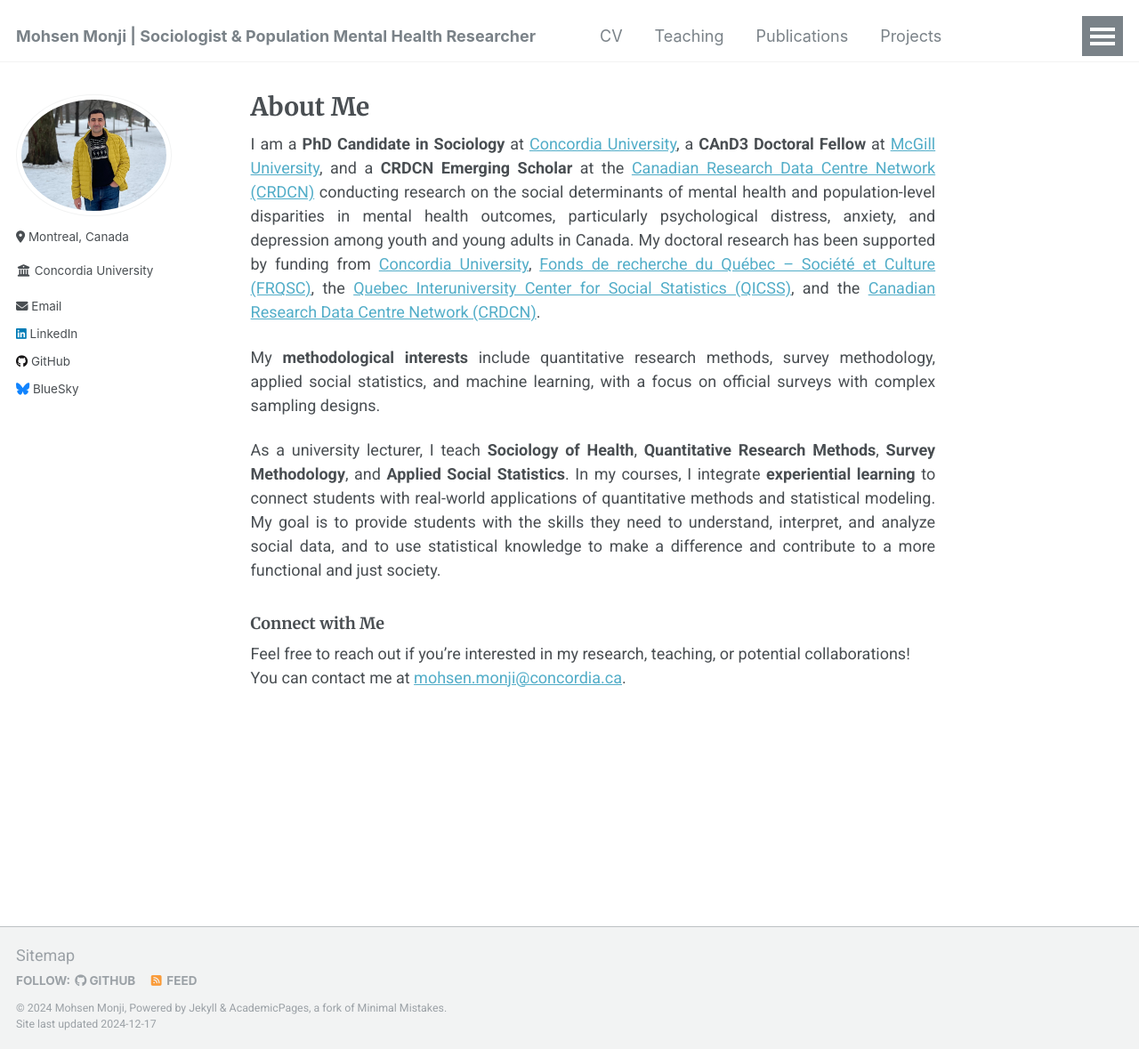
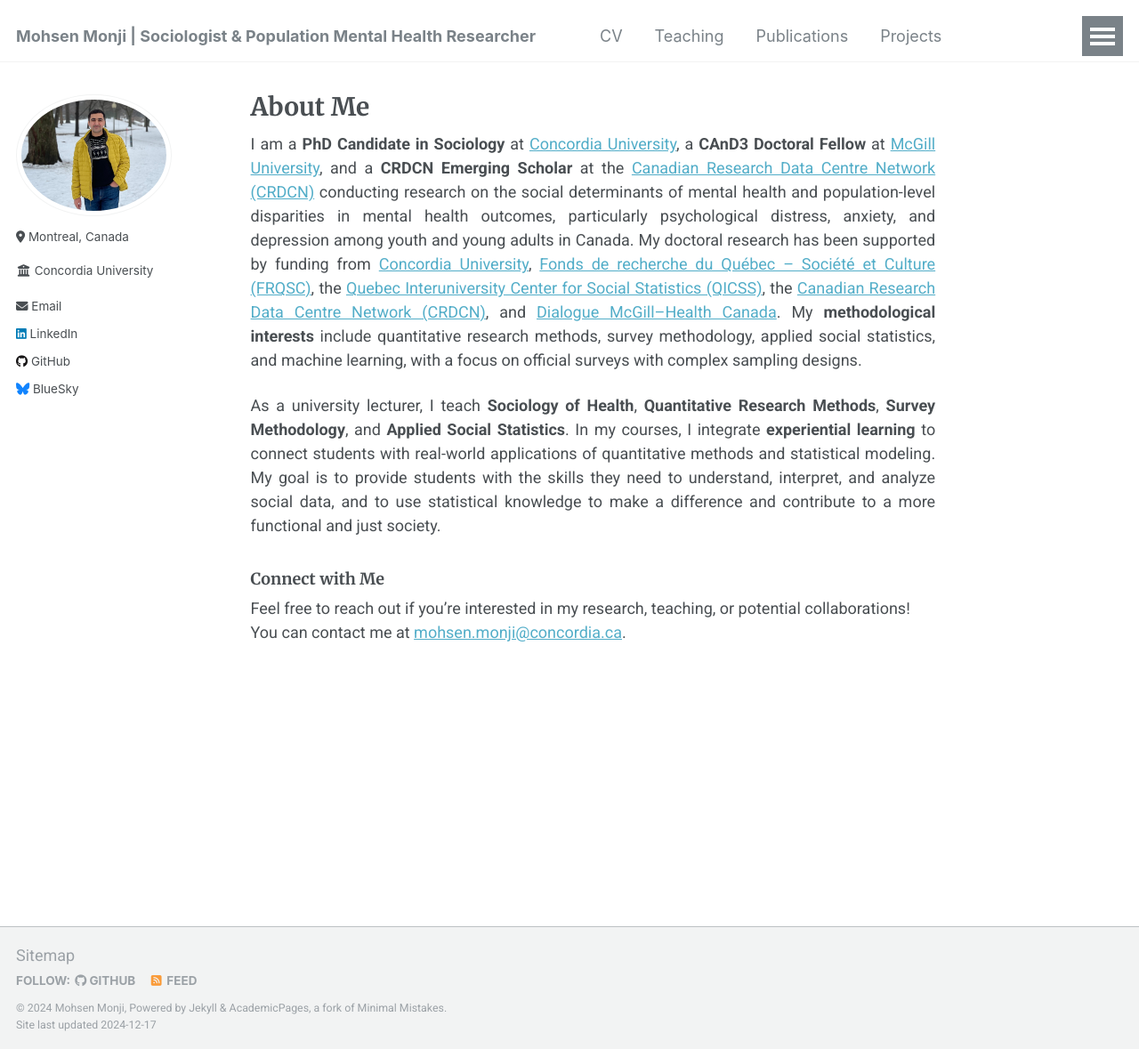
Before and after one commit to Mohsnmonji/mohsnmonji.github.io, a Jekyll site: the page built from _pages/about.md, in a window 1280 px wide and 1179 px high. Shown: the whole window at 89% size. Built offline with Jekyll 4.4.1, drawn with Linux system fonts in a browser that asks for light colours.

Commit message:
Update about.md

```diff
--- a/_pages/about.md
+++ b/_pages/about.md
@@ -10,8 +10,7 @@ redirect_from:
 ---
 
 
-I am a **PhD Candidate in Sociology** at [Concordia University](https://www.concordia.ca/artsci/sociology-anthropology.html), a **CAnD3 Doctoral Fellow** at [McGill University](https://www.mcgill.ca/cand3/our-people/fellows-2024-25), and a **CRDCN Emerging Scholar** at the [Canadian Research Data Centre Network (CRDCN)](https://crdcn.ca) conducting research on the social determinants of mental health and population-level disparities in mental health outcomes, particularly psychological distress, anxiety, and depression among youth and young adults in Canada. My doctoral research has been supported by funding from [Concordia University](https://www.concordia.ca/artsci/sociology-anthropology.html), [Fonds de recherche du Québec – Société et Culture (FRQSC)](https://www.frq.gouv.qc.ca), the [Quebec Interuniversity Center for Social Statistics (QICSS)](https://www.ciqss.org), and the [Canadian Research Data Centre Network (CRDCN)](https://crdcn.ca).
-
+I am a **PhD Candidate in Sociology** at [Concordia University](https://www.concordia.ca/artsci/sociology-anthropology.html), a **CAnD3 Doctoral Fellow** at [McGill University](https://www.mcgill.ca/cand3/our-people/fellows-2024-25), and a **CRDCN Emerging Scholar** at the [Canadian Research Data Centre Network (CRDCN)](https://crdcn.ca) conducting research on the social determinants of mental health and population-level disparities in mental health outcomes, particularly psychological distress, anxiety, and depression among youth and young adults in Canada. My doctoral research has been supported by funding from [Concordia University](https://www.concordia.ca/artsci/sociology-anthropology.html), [Fonds de recherche du Québec – Société et Culture (FRQSC)](https://www.frq.gouv.qc.ca), the [Quebec Interuniversity Center for Social Statistics (QICSS)](https://www.ciqss.org), the [Canadian Research Data Centre Network (CRDCN)](https://crdcn.ca), and [Dialogue McGill–Health Canada](https://www.dialoguemcgill.ca/en/about-us).
 My **methodological interests** include quantitative research methods, survey methodology, applied social statistics, and machine learning, with a focus on official surveys with complex sampling designs.
 
 As a university lecturer, I teach **Sociology of Health**, **Quantitative Research Methods**, **Survey Methodology**, and **Applied Social Statistics**. In my courses, I integrate **experiential learning** to connect students with real-world applications of quantitative methods and statistical modeling. My goal is to provide students with the skills they need to understand, interpret, and analyze social data, and to use statistical knowledge to make a difference and contribute to a more functional and just society.
```
